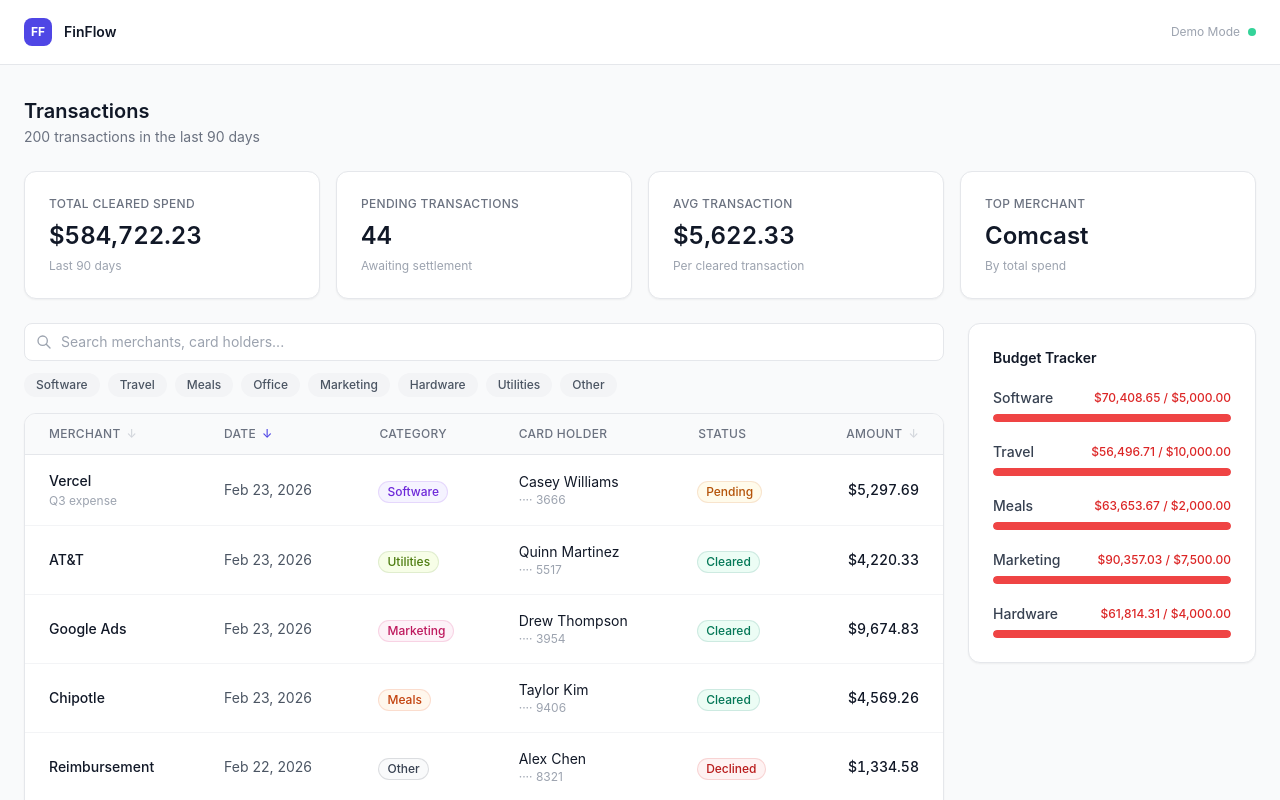
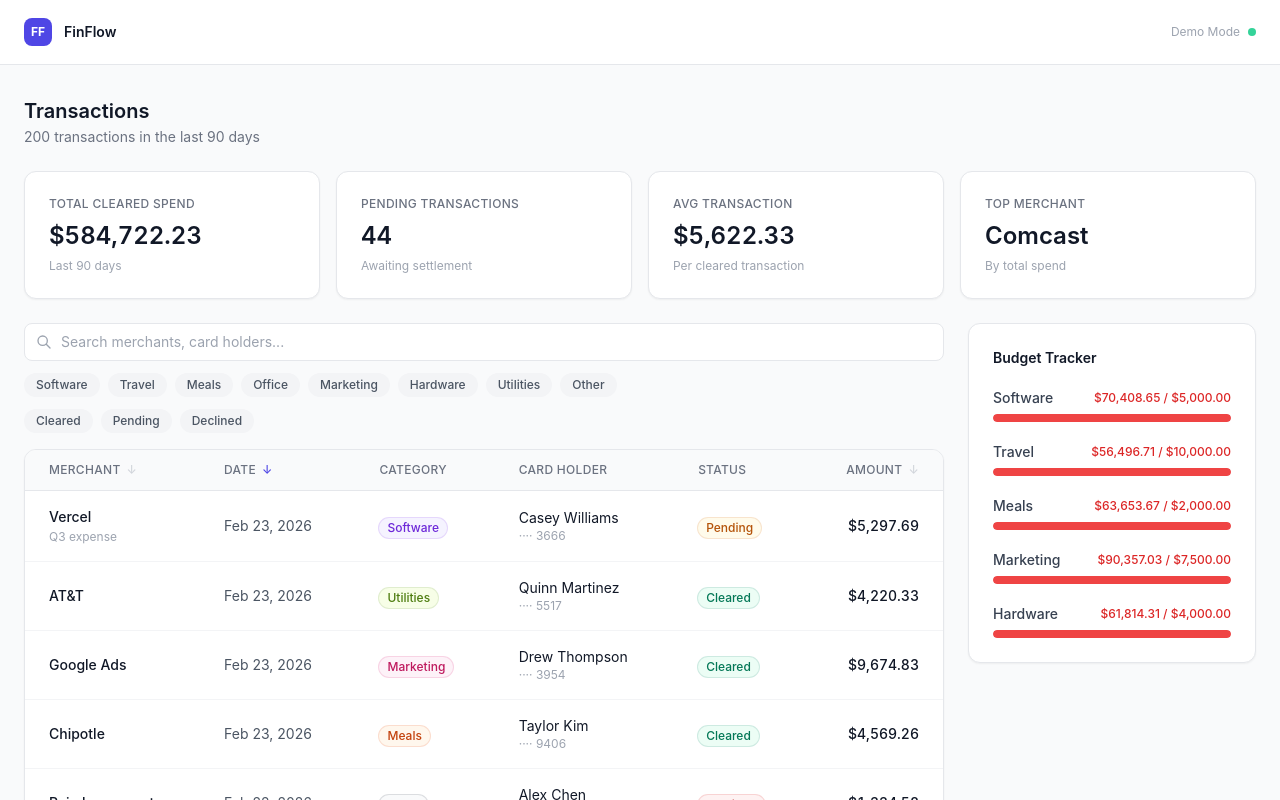
Before and after one commit to rubychoux/finflow, a React (Vite) app: page / in a window 1280 px wide. Shown: the top 800 px of the page. Built offline with nearby package versions, Linux system fonts and the light colour scheme.

Commit message:
feat: add status filter

```diff
--- a/src/App.tsx
+++ b/src/App.tsx
@@ -10,11 +10,12 @@ import { CategoryFilter } from '@/components/filters/CategoryFilter';
 import { BudgetPanel } from '@/components/budget/BudgetPanel';
 import { ErrorBanner } from '@/components/common/ErrorBanner';
 import { MOCK_TRANSACTIONS } from '@/mock/data';
+import { StatusFilter } from '@/components/filters/StatusFilter';
 
 const PAGE_SIZE = 15;
 
 export default function App() {
-  const { filters, setSearch, toggleCategory, resetFilters, hasActiveFilters } = useFilters();
+  const { filters, setSearch, toggleCategory, toggleStatus, resetFilters, hasActiveFilters } = useFilters();
   const { sort, handleSort } = useSort();
   const [page, setPage] = useState(1);
 
@@ -67,8 +68,9 @@ export default function App() {
         <div className="flex gap-6 items-start">
           <div className="flex-1 min-w-0 space-y-4">
             <div className="space-y-3">
-              <SearchInput value={filters.search} onChange={setSearch} />
+               <SearchInput value={filters.search} onChange={setSearch} />
               <CategoryFilter selected={filters.categories} onToggle={toggleCategory} />
+              <StatusFilter selected={filters.statuses} onToggle={toggleStatus} />
             </div>
 
             <TransactionTable
--- /dev/null
+++ b/src/components/filters/StatusFilter.tsx
@@ -0,0 +1,31 @@
+import type { TransactionStatus } from '@/types';
+
+const STATUSES: TransactionStatus[] = ['cleared', 'pending', 'declined'];
+
+interface StatusFilterProps {
+  selected: TransactionStatus[];
+  onToggle: (status: TransactionStatus) => void;
+}
+
+export function StatusFilter({ selected, onToggle }: StatusFilterProps) {
+  return (
+    <div className="flex gap-2">
+      {STATUSES.map(status => {
+        const isActive = selected.includes(status);
+        return (
+          <button
+            key={status}
+            onClick={() => onToggle(status)}
+            className={`px-3 py-1 rounded-full text-xs font-medium transition-all capitalize ${
+              isActive
+                ? 'bg-indigo-600 text-white shadow-sm'
+                : 'bg-gray-100 text-gray-600 hover:bg-gray-200'
+            }`}
+          >
+            {status}
+          </button>
+        );
+      })}
+    </div>
+  );
+}
```
Also changed, not shown: 1 other file (tests, documents, lock files or other folders).
